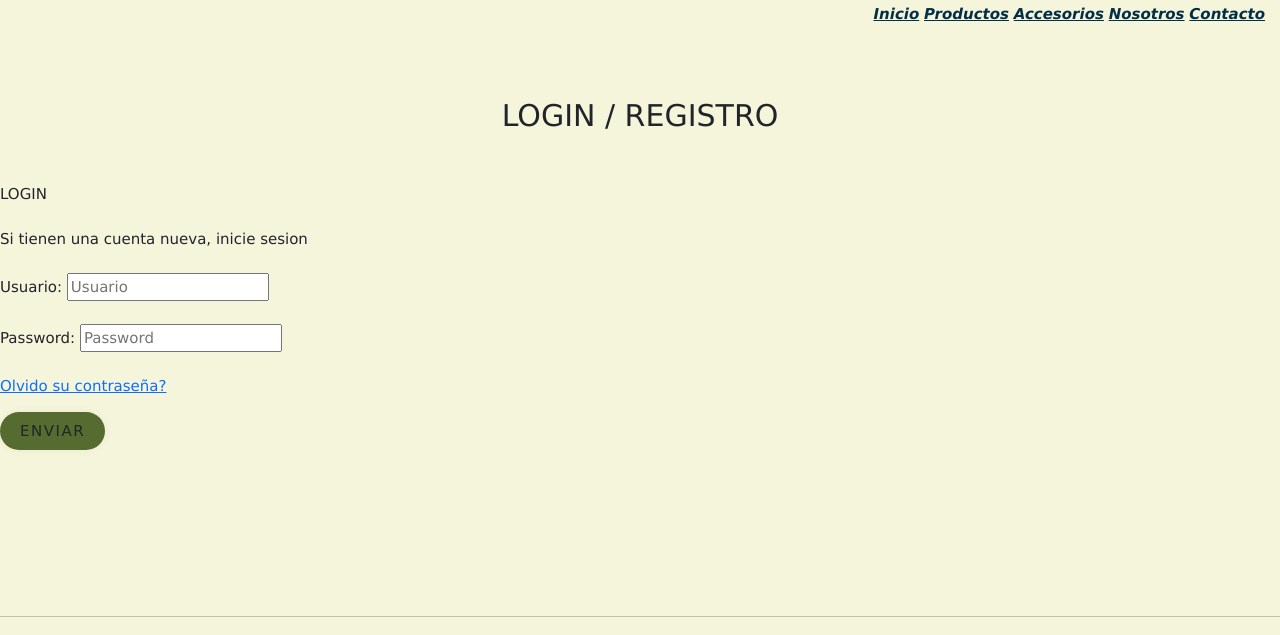
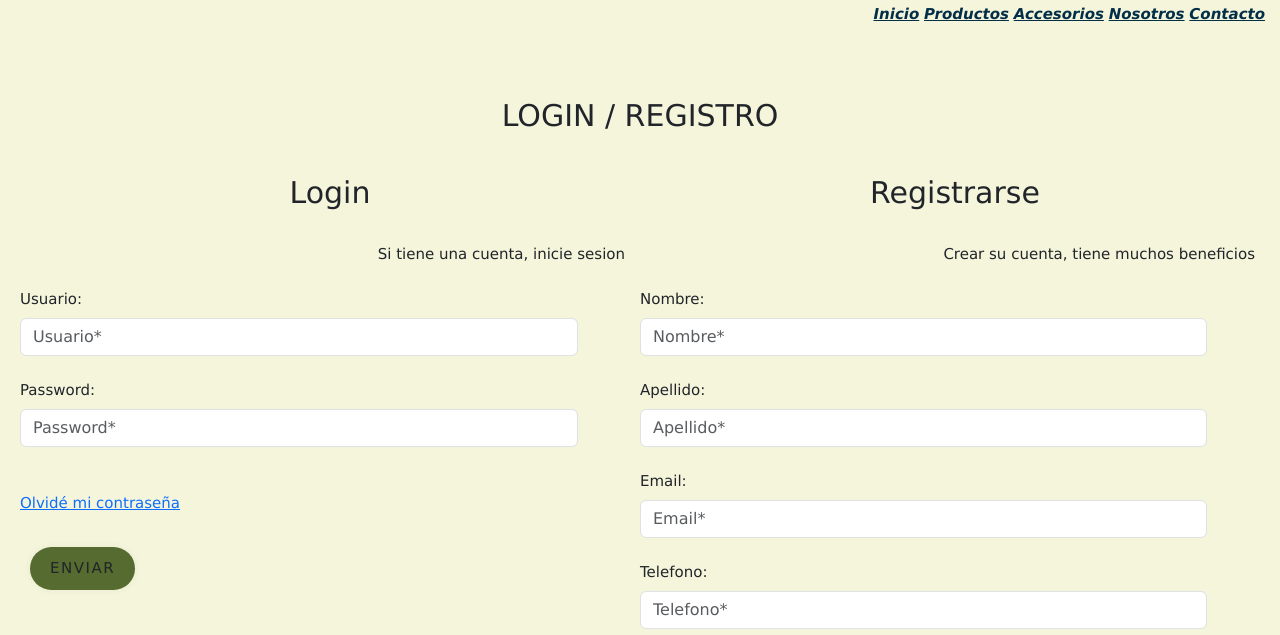
Before and after one commit to apsoporte/apseguridad, a plain HTML site: page Pages/login.html in a window 1280 px wide. Shown: the part 100-735 px from the top of the page. Drawn offline with nearby package versions, Linux system fonts and the light colour scheme.

Commit message:
reparacion hoja login

```diff
--- a/Pages/login.html
+++ b/Pages/login.html
@@ -30,34 +30,70 @@
     <br>
     <br>
     <br>
-    <form action="" method="post">
-        <section>
     <div class="box-label-login">
         <label for="login">LOGIN / REGISTRO</label>
     </div>
     <br>
+    <div id="grilla-login">
+        <div class="boxlogin">
+            <label class="box-label-login">Login</label>
             <br>
-            <label for="login">LOGIN</label>
+            <p class="text-login">Si tiene una cuenta, inicie sesion</p>
+            <br>
+            <label for="exampleFormControlInput1" class="form-label">Usuario:</label>
+            <input type="text" class="form-control labellogin" id="exampleFormControlInput1" placeholder="Usuario*">
+            <br>
+            <label for="exampleFormControlInput1" class="form-label">Password:</label>
+            <input type="password" class="form-control labellogin" id="exampleFormControlInput1" placeholder="Password*">
+
             <br>
             <br>
-            <label for="texto">Si tienen una cuenta nueva, inicie sesion</label>
+            <a href="./contrasena.html" >Olvidé mi contraseña</a>
             <br>
             <br>
-            <label for="usuario">Usuario:</label>
-                <input type="text" name="usuario" placeholder="Usuario">
+            <boton type="submit" class="botonlogin">Enviar </boton>
             <br>
             <br>
-            <label for="password">Password: </label>
-                <input type="password" name="password" placeholder="Password">
             <br>
             <br>
-                <a href="../pages/contrasena.html">Olvido su contraseña?</a>
+            <label for="">* Campos obligatorios</label>
+        </div>
+
+        <div class="pag-login">
+            <label class="box-label-login">Registrarse</label>
+            <br>
+            <p class="text-login">Crear su cuenta, tiene muchos beneficios</p>
+            <br>
+            <label for="exampleFormControlInput1" class="form-label">Nombre:</label>
+            <input type="text" class="form-control labellogin" id="exampleFormControlInput1" placeholder="Nombre*">
+            <br>
+            <label for="exampleFormControlInput1" class="form-label">Apellido:</label>
+            <input type="text" class="form-control labellogin" id="exampleFormControlInput1" placeholder="Apellido*">
+            <br>
+            <label for="exampleFormControlInput1" class="form-label">Email:</label>
+            <input type="email" class="form-control labellogin" id="exampleFormControlInput1" placeholder="Email*">
+            <br>
+            <label for="exampleFormControlInput1" class="form-label">Telefono:</label>
+            <input type="text" class="form-control labellogin" id="exampleFormControlInput1" placeholder="Telefono*">
+            <br>
+            <label for="exampleFormControlInput1" class="form-label">Password:</label>
+            <input type="password" class="form-control labellogin" id="exampleFormControlInput1" placeholder="Password*">
+            <br>
+            <label for="exampleFormControlInput1" class="form-label">Repita password:</label>
+            <input type="password" class="form-control labellogin" id="exampleFormControlInput1" placeholder="Repita password*">
             <br>
             <br>
-            <boton>Enviar</boton>
-        </section>
+            <boton type="submit" class="botonlogin">Registrarse</boton>
+        </div>
+    </div>
 <br>
-    </form>
+<br>
+<br>
+<br>
+<br>
+<br>
+<br>
+<br>
 <br>
 <br>
 <br>
--- a/scss/style.scss
+++ b/scss/style.scss
@@ -627,37 +627,37 @@ boton:active
 /*--------------------------------------------------------------------------------------------------------------*/
 /*PAGINA LOGIN*/
 /*BOX Modeling para la pagina Login*/
-.box-label-login
-    {
+.box-label-login {
   font-size: 30px;
-
   display: flex;
   flex-direction: row;
   flex-wrap: wrap;
-        justify-content: center;;
+  justify-content: center;
 }
-.box-text-login
+
+#grilla-login
   {
-        width: 400px;
-        height: 250px;
-        margin: 0px;
-        padding: 0px 100px 0px 50px;
+    display: grid;
+    grid-template-areas: "login   registro";
+    grid-template-columns: 50%  50%;
+    grid-template-rows: 430px;
 
-        display: flex;
-        flex-direction: row;
-        flex-wrap: wrap;
-        justify-content: start;
+    margin: 10px;
   }
-.box-text-registro
+
+/*Mejoras de BootStrap*/
+.boxlogin
   {
-        width: 700px;
-        height: 150px;
-        margin: 0px;
-
-        display: flex;
-        flex-direction: row;
-        flex-wrap: wrap;
-        justify-content: start;
+    margin-bottom: 1rem !important;
+    padding-left: 10px;
+  }
+.labellogin
+  {
+    width: 90%;
+  }
+.botonlogin
+  {
+    margin: 10px;
   }
 
 /*---------------------------------------------------------------------------------------------------------*/
```
Also changed, not shown: css/style.css. Lines whose indentation alone changed are shown as unchanged.
